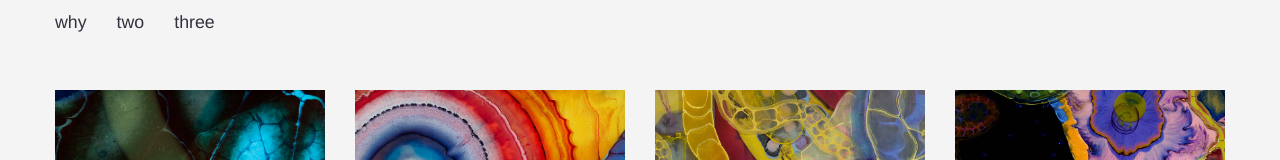
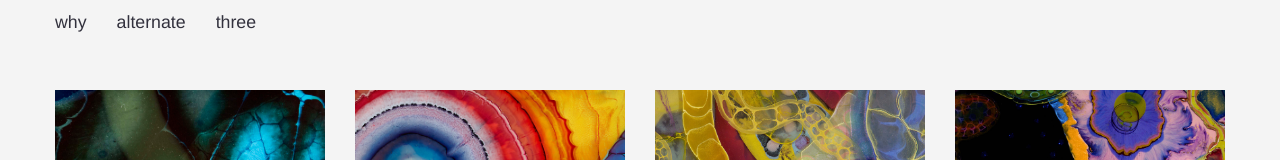
Before and after one commit to nedzen/coco, a website: page dist/index.html in a window 1280 px wide. Shown: the top 160 px of the page. Drawn offline with nearby package versions, Linux system fonts and the light colour scheme.

Commit message:
testedit

```diff
--- a/dist/index.html
+++ b/dist/index.html
@@ -13,7 +13,7 @@
     <nav class="navbar">
       <ul class="nav-menu">
         <li><a href="#">why</a></li>
-        <li><a href="#">two</a></li>
+	<li><a href="#">alternate</a></li>
         <li><a href="#">three</a></li>
       </ul>
     </nav>
```
